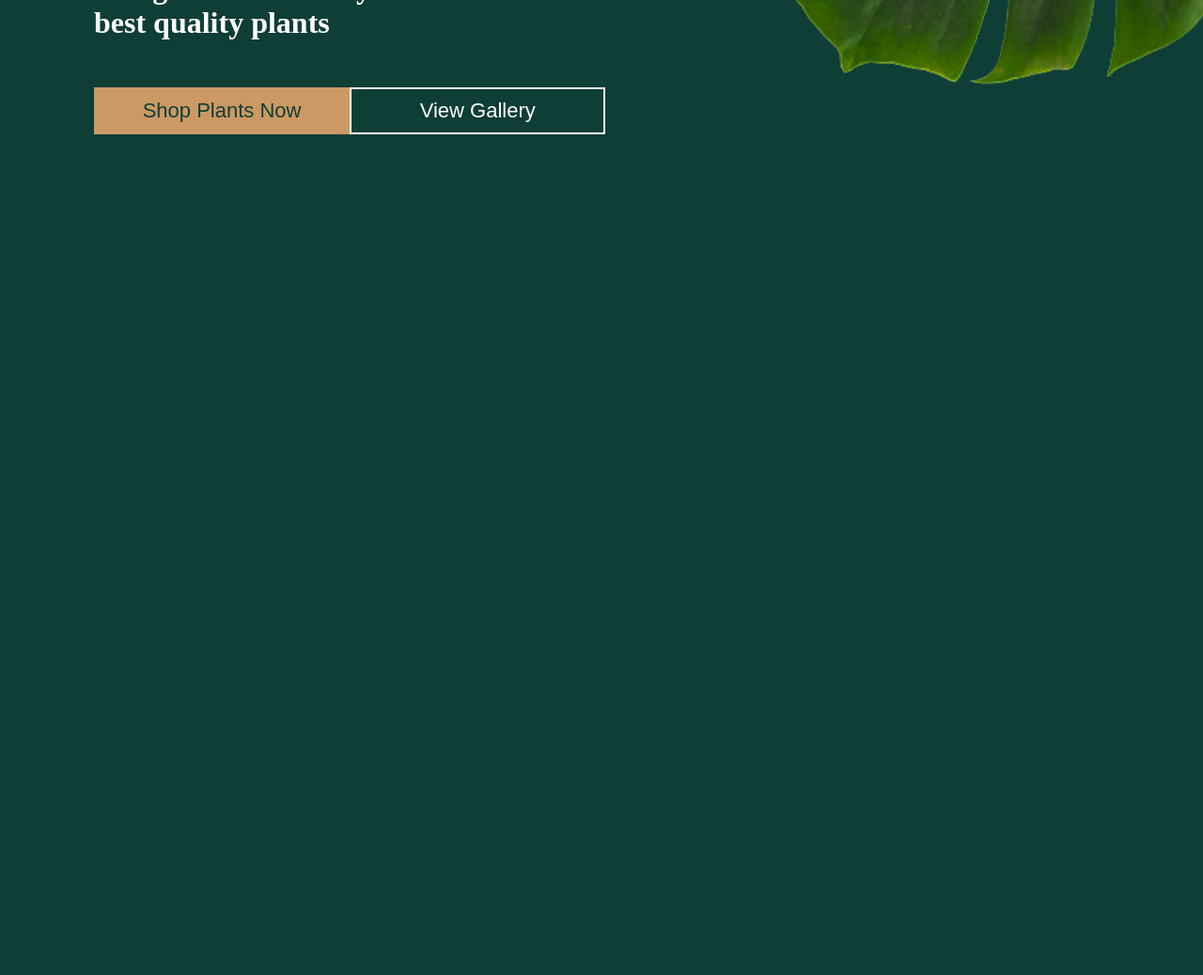
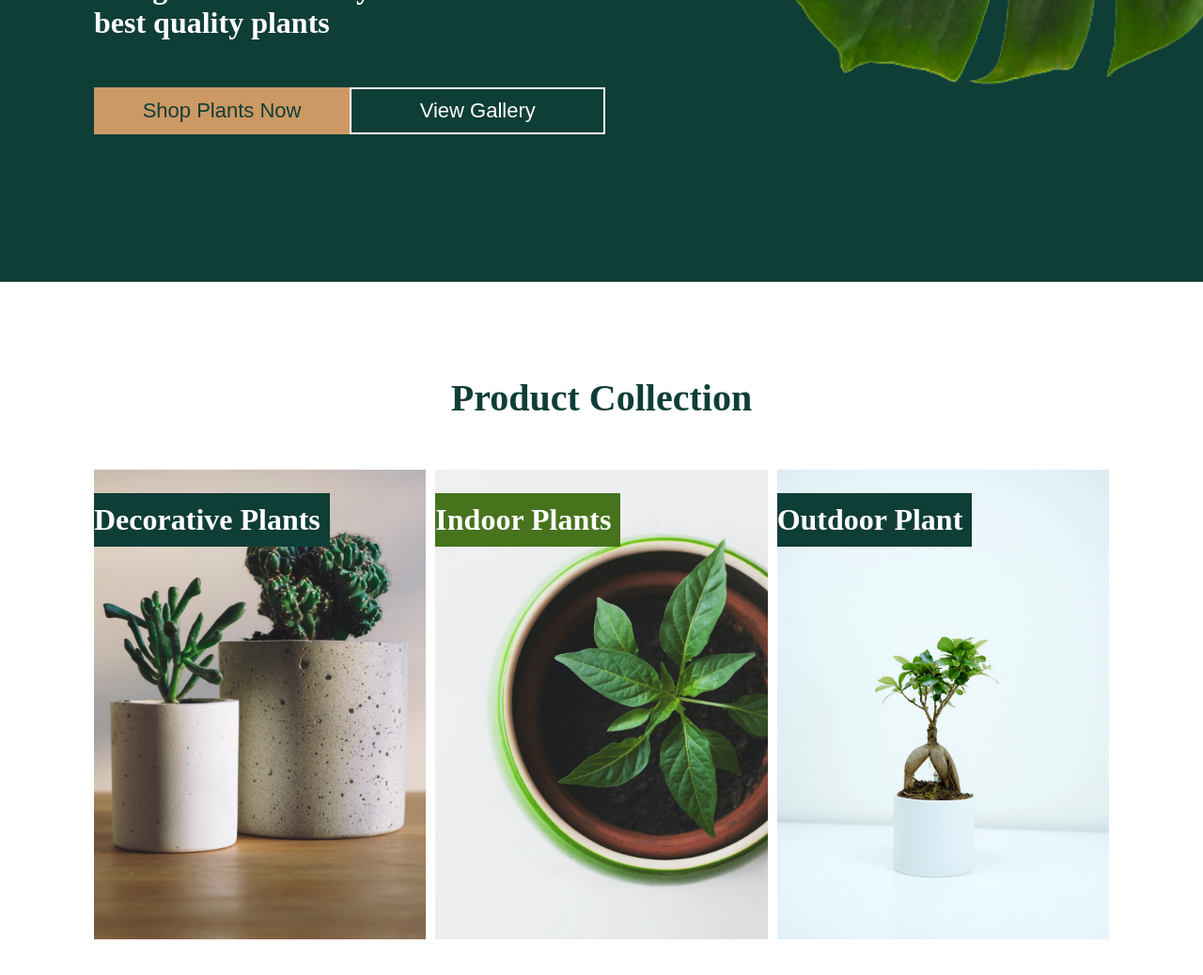
Before and after one commit to pmita/OlafeySore, a plain HTML site: page index.html in a window 1280 px wide. Shown: the part 500-1538 px from the top of the page at 94% size. Before the commit the page ends 800 px from the top, so only its background shows below. Drawn offline with Linux system fonts and the light colour scheme.

Commit message:
Product collection added

```diff
--- a/index.html
+++ b/index.html
@@ -17,6 +17,7 @@
                     <li><a href="#">Reviews</a></li>
                 </ul>
             </nav>
+
             <section class="banner">
                 <div class="banner-content">
                     <h1>The best Plants <br />on New Year</h1>
@@ -29,6 +30,21 @@
                 <img src="./img/banner-img.png" alt="decoration picture of a plant at the top right corner" />
             </section>
         </section>
+
+        <section class="products">
+            <h1>Product Collection</h1>
+            <div class="product-cards">
+                <div class="card card-1">
+                    <h2>Decorative Plants</h2>
+                </div>
+                <div class="card card-2">
+                    <h2>Indoor Plants</h2>
+                </div>
+                <div class="card card-3">
+                    <h2>Outdoor Plant</h2>
+                </div>
+            </div>
+        </section>
     </main>
 </body>
 </html>
--- /dev/null
+++ b/styles/_products.scss
@@ -0,0 +1,56 @@
+.products {
+  min-height: 100vh;
+  background: $secondary-color;
+  @include flex(column, space-between, center);
+  padding: 100px;
+  h1 {
+    color: $main-color;
+  }
+  .product-cards {
+    width: 100%;
+    display: grid;
+    grid-template-columns: repeat(auto-fill, minmax(320px, 1fr));
+    grid-auto-rows: minmax(500px, 1fr);
+    gap: 1rem;
+    .card {
+      padding: 25px 0 0 0;
+      display: flex;
+      @include flex(column, flex-start, flex-start);
+      h2 {
+        padding: 10px 10px 10px 0;
+        color: $secondary-color;
+      }
+    }
+  }
+  .card-1 {
+    background: url("../img/product-img1.jpg");
+    @include position(center, cover, no-repeat);
+    h2 {
+      background: $main-color;
+    }
+  }
+  .card-2 {
+    background: url("../img/product-img2.jpg");
+    @include position(center, cover, no-repeat);
+    h2 {
+      background: #47731d;
+    }
+  }
+  .card-3 {
+    background: url("../img/product-img3.jpg");
+    @include position(center, cover, no-repeat);
+    h2 {
+      background: $main-color;
+    }
+  }
+}
+
+@media screen and (max-width: 800px) {
+  .products {
+    padding: 25px;
+    h1 {
+      padding: 50px 0;
+      margin-bottom: 10px;
+    }
+  }
+}
--- a/styles/style.scss
+++ b/styles/style.scss
@@ -15,5 +15,12 @@ $text: 2.2rem;
   align-items: $align;
 }
 
+@mixin position($position, $size, $repeat) {
+  background-position: $position;
+  background-size: $size;
+  background-repeat: $repeat;
+}
+
 @import "global";
 @import "intro";
+@import "products";
```
Also changed, not shown: img/product-img1.jpg (added), img/product-img2.jpg (added), img/product-img3.jpg (added), styles/style.css, 1 other file.
